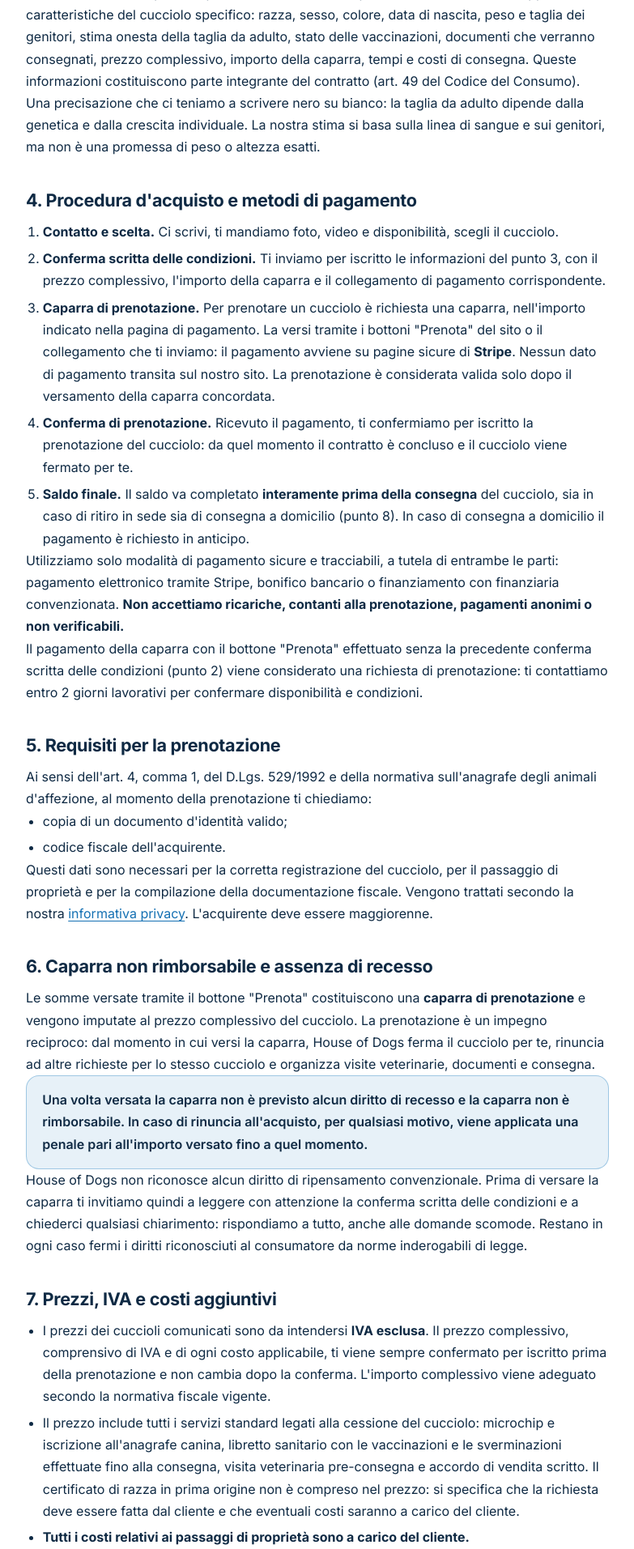
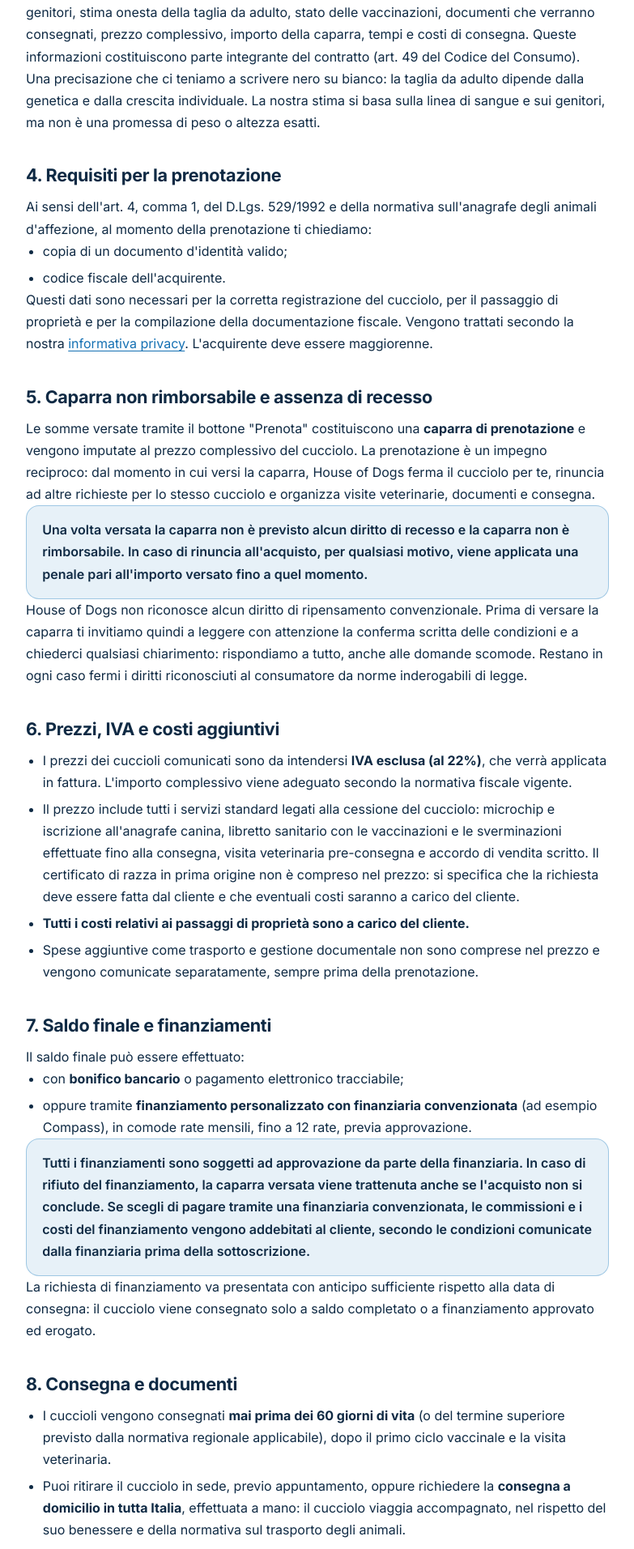
Before and after one commit to AlexTesta00/thehouseofdogs-site, a PHP site: page /termini.php in a window 1280 px wide. Shown: the part 1360-3273 px from the top of the page at 81% size, without its empty margins (248-1031 px from the left). Run offline with PHP 8.4, Linux system fonts and the light colour scheme; some libraries are stand-ins or nearby versions.

Commit message:
fix: update sale terms
- remove section 4 (purchase procedure and payment methods)
- renumber sections 5-14 to 4-13, fix TOC and internal cross-references
- prices: VAT exclusive (at 22%), applied in the invoice
- add full payment before delivery to buyer obligations

Co-Authored-By: Claude Opus 5 <noreply@anthropic.com>

```diff
--- a/site/termini.php
+++ b/site/termini.php
@@ -53,7 +53,6 @@
       <li><a href="#venditore">Chi vende</a></li>
       <li><a href="#ambito">Ambito e definizioni</a></li>
       <li><a href="#oggetto">Oggetto della vendita e informazioni sui cuccioli</a></li>
-      <li><a href="#procedura">Procedura d'acquisto e metodi di pagamento</a></li>
       <li><a href="#requisiti">Requisiti per la prenotazione</a></li>
       <li><a href="#caparra">Caparra non rimborsabile e assenza di recesso</a></li>
       <li><a href="#prezzi">Prezzi, IVA e costi aggiuntivi</a></li>
@@ -77,18 +76,7 @@
   <p>House of Dogs seleziona e vende cuccioli delle razze presentate sul sito: Barboncino Toy, Maltipoo Toy, Maltese Toy e Bassotto Kaninchen. Le foto e le descrizioni sul sito hanno valore illustrativo. Prima di qualsiasi prenotazione ti forniamo per iscritto (email o WhatsApp) le caratteristiche del cucciolo specifico: razza, sesso, colore, data di nascita, peso e taglia dei genitori, stima onesta della taglia da adulto, stato delle vaccinazioni, documenti che verranno consegnati, prezzo complessivo, importo della caparra, tempi e costi di consegna. Queste informazioni costituiscono parte integrante del contratto (art. 49 del Codice del Consumo).</p>
   <p>Una precisazione che ci teniamo a scrivere nero su bianco: la taglia da adulto dipende dalla genetica e dalla crescita individuale. La nostra stima si basa sulla linea di sangue e sui genitori, ma non è una promessa di peso o altezza esatti.</p>
 
-  <h2 id="procedura">4. Procedura d'acquisto e metodi di pagamento</h2>
-  <ol class="steps">
-    <li><strong>Contatto e scelta.</strong> Ci scrivi, ti mandiamo foto, video e disponibilità, scegli il cucciolo.</li>
-    <li><strong>Conferma scritta delle condizioni.</strong> Ti inviamo per iscritto le informazioni del punto 3, con il prezzo complessivo, l'importo della caparra e il collegamento di pagamento corrispondente.</li>
-    <li><strong>Caparra di prenotazione.</strong> Per prenotare un cucciolo è richiesta una caparra, nell'importo indicato nella pagina di pagamento. La versi tramite i bottoni "Prenota" del sito o il collegamento che ti inviamo: il pagamento avviene su pagine sicure di <strong>Stripe</strong>. Nessun dato di pagamento transita sul nostro sito. La prenotazione è considerata valida solo dopo il versamento della caparra concordata.</li>
-    <li><strong>Conferma di prenotazione.</strong> Ricevuto il pagamento, ti confermiamo per iscritto la prenotazione del cucciolo: da quel momento il contratto è concluso e il cucciolo viene fermato per te.</li>
-    <li><strong>Saldo finale.</strong> Il saldo va completato <strong>interamente prima della consegna</strong> del cucciolo, sia in caso di ritiro in sede sia di consegna a domicilio (punto 8). In caso di consegna a domicilio il pagamento è richiesto in anticipo.</li>
-  </ol>
-  <p>Utilizziamo solo modalità di pagamento sicure e tracciabili, a tutela di entrambe le parti: pagamento elettronico tramite Stripe, bonifico bancario o finanziamento con finanziaria convenzionata. <strong>Non accettiamo ricariche, contanti alla prenotazione, pagamenti anonimi o non verificabili.</strong></p>
-  <p>Il pagamento della caparra con il bottone "Prenota" effettuato senza la precedente conferma scritta delle condizioni (punto 2) viene considerato una richiesta di prenotazione: ti contattiamo entro 2 giorni lavorativi per confermare disponibilità e condizioni.</p>
-
-  <h2 id="requisiti">5. Requisiti per la prenotazione</h2>
+  <h2 id="requisiti">4. Requisiti per la prenotazione</h2>
   <p>Ai sensi dell'art. 4, comma 1, del D.Lgs. 529/1992 e della normativa sull'anagrafe degli animali d'affezione, al momento della prenotazione ti chiediamo:</p>
   <ul>
     <li>copia di un documento d'identità valido;</li>
@@ -96,20 +84,20 @@
   </ul>
   <p>Questi dati sono necessari per la corretta registrazione del cucciolo, per il passaggio di proprietà e per la compilazione della documentazione fiscale. Vengono trattati secondo la nostra <a href="privacy.php">informativa privacy</a>. L'acquirente deve essere maggiorenne.</p>
 
-  <h2 id="caparra">6. Caparra non rimborsabile e assenza di recesso</h2>
+  <h2 id="caparra">5. Caparra non rimborsabile e assenza di recesso</h2>
   <p>Le somme versate tramite il bottone "Prenota" costituiscono una <strong>caparra di prenotazione</strong> e vengono imputate al prezzo complessivo del cucciolo. La prenotazione è un impegno reciproco: dal momento in cui versi la caparra, House of Dogs ferma il cucciolo per te, rinuncia ad altre richieste per lo stesso cucciolo e organizza visite veterinarie, documenti e consegna.</p>
   <p class="warn">Una volta versata la caparra non è previsto alcun diritto di recesso e la caparra non è rimborsabile. In caso di rinuncia all'acquisto, per qualsiasi motivo, viene applicata una penale pari all'importo versato fino a quel momento.</p>
   <p>House of Dogs non riconosce alcun diritto di ripensamento convenzionale. Prima di versare la caparra ti invitiamo quindi a leggere con attenzione la conferma scritta delle condizioni e a chiederci qualsiasi chiarimento: rispondiamo a tutto, anche alle domande scomode. Restano in ogni caso fermi i diritti riconosciuti al consumatore da norme inderogabili di legge.</p>
 
-  <h2 id="prezzi">7. Prezzi, IVA e costi aggiuntivi</h2>
+  <h2 id="prezzi">6. Prezzi, IVA e costi aggiuntivi</h2>
   <ul>
-    <li>I prezzi dei cuccioli comunicati sono da intendersi <strong>IVA esclusa</strong>. Il prezzo complessivo, comprensivo di IVA e di ogni costo applicabile, ti viene sempre confermato per iscritto prima della prenotazione e non cambia dopo la conferma. L'importo complessivo viene adeguato secondo la normativa fiscale vigente.</li>
+    <li>I prezzi dei cuccioli comunicati sono da intendersi <strong>IVA esclusa (al 22%)</strong>, che verrà applicata in fattura. L'importo complessivo viene adeguato secondo la normativa fiscale vigente.</li>
     <li>Il prezzo include tutti i servizi standard legati alla cessione del cucciolo: microchip e iscrizione all'anagrafe canina, libretto sanitario con le vaccinazioni e le sverminazioni effettuate fino alla consegna, visita veterinaria pre-consegna e accordo di vendita scritto. Il certificato di razza in prima origine non è compreso nel prezzo: si specifica che la richiesta deve essere fatta dal cliente e che eventuali costi saranno a carico del cliente.</li>
     <li><strong>Tutti i costi relativi ai passaggi di proprietà sono a carico del cliente.</strong></li>
     <li>Spese aggiuntive come trasporto e gestione documentale non sono comprese nel prezzo e vengono comunicate separatamente, sempre prima della prenotazione.</li>
   </ul>
 
-  <h2 id="saldo">8. Saldo finale e finanziamenti</h2>
+  <h2 id="saldo">7. Saldo finale e finanziamenti</h2>
   <p>Il saldo finale può essere effettuato:</p>
   <ul>
     <li>con <strong>bonifico bancario</strong> o pagamento elettronico tracciabile;</li>
@@ -118,7 +106,7 @@
   <p class="warn">Tutti i finanziamenti sono soggetti ad approvazione da parte della finanziaria. In caso di rifiuto del finanziamento, la caparra versata viene trattenuta anche se l'acquisto non si conclude. Se scegli di pagare tramite una finanziaria convenzionata, le commissioni e i costi del finanziamento vengono addebitati al cliente, secondo le condizioni comunicate dalla finanziaria prima della sottoscrizione.</p>
   <p>La richiesta di finanziamento va presentata con anticipo sufficiente rispetto alla data di consegna: il cucciolo viene consegnato solo a saldo completato o a finanziamento approvato ed erogato.</p>
 
-  <h2 id="consegna">9. Consegna e documenti</h2>
+  <h2 id="consegna">8. Consegna e documenti</h2>
   <ul>
     <li>I cuccioli vengono consegnati <strong>mai prima dei 60 giorni di vita</strong> (o del termine superiore previsto dalla normativa regionale applicabile), dopo il primo ciclo vaccinale e la visita veterinaria.</li>
     <li>Puoi ritirare il cucciolo in sede, previo appuntamento, oppure richiedere la <strong>consegna a domicilio in tutta Italia</strong>, effettuata a mano: il cucciolo viaggia accompagnato, nel rispetto del suo benessere e della normativa sul trasporto degli animali.</li>
@@ -127,7 +115,7 @@
     <li>Il rischio di perimento del cucciolo passa a te con la consegna materiale. Se non fosse possibile effettuare la consegna nel giorno concordato per causa a te imputabile, concorderemo una nuova data; i costi documentati del secondo viaggio sono a tuo carico.</li>
   </ul>
 
-  <h2 id="garanzia">10. Garanzia legale e salute del cucciolo</h2>
+  <h2 id="garanzia">9. Garanzia legale e salute del cucciolo</h2>
   <p>Al cucciolo si applica la <strong>garanzia legale di conformità</strong> prevista dagli artt. 128-135 del Codice del Consumo, della durata di due anni dalla consegna, per i difetti esistenti al momento della consegna. Nel caso di un animale, per difetto di conformità si intendono in particolare patologie preesistenti alla consegna, accertate da un medico veterinario.</p>
   <ul>
     <li>Ti consigliamo di far visitare il cucciolo dal tuo veterinario di fiducia <strong>entro 7 giorni dalla consegna</strong>: è la verifica più utile per entrambi, e ti chiediamo di segnalarci subito qualsiasi rilievo.</li>
@@ -137,21 +125,22 @@
   </ul>
   <p>Per attivare la garanzia scrivici descrivendo il problema e allegando la documentazione veterinaria. Restiamo a disposizione, per tutta la vita del cane, per consigli su alimentazione, crescita e gestione.</p>
 
-  <h2 id="obblighi">11. Obblighi dell'acquirente</h2>
+  <h2 id="obblighi">10. Obblighi dell'acquirente</h2>
   <ul>
-    <li>Essere maggiorenne e fornire dati veritieri e completi, compresi documento d'identità e codice fiscale (punto 5).</li>
+    <li>Essere maggiorenne e fornire dati veritieri e completi, compresi documento d'identità e codice fiscale (punto 4).</li>
+    <li><strong>Il saldo va completato interamente prima della consegna</strong> del cucciolo.</li>
     <li>Completare il passaggio di proprietà presso l'anagrafe canina nei termini di legge, sostenendone i costi, e mantenere aggiornati i propri dati.</li>
     <li>Garantire al cucciolo cure, alimentazione, controlli veterinari e condizioni di vita adeguate, nel rispetto della normativa sulla tutela degli animali (tra cui la Legge 189/2004).</li>
     <li>Non cedere il cucciolo a terzi nei primi mesi senza prima avvisarci: se per qualsiasi motivo non potessi più tenerlo, preferiamo aiutarti a trovare la soluzione migliore per lui.</li>
   </ul>
 
-  <h2 id="impossibilita">12. Se qualcosa impedisce la consegna</h2>
+  <h2 id="impossibilita">11. Se qualcosa impedisce la consegna</h2>
   <p>Se prima della consegna il cucciolo prenotato dovesse ammalarsi, risultare non idoneo alla cessione o venire a mancare, te lo comunichiamo subito e puoi scegliere tra la restituzione integrale di quanto versato <strong>(caparra esclusa)</strong>, entro 14 giorni, e la prenotazione di un altro cucciolo di pari valore, con conguaglio se necessario. Lo stesso vale per eventi di forza maggiore che rendano impossibile la consegna.</p>
 
-  <h2 id="sito">13. Uso del sito e contenuti</h2>
-  <p>I testi, le foto e il marchio presenti sul sito sono di House of Dogs e non possono essere copiati o riutilizzati senza autorizzazione scritta. Le foto dei cuccioli nelle schede delle razze sono reali; il video e le immagini di apertura sono contenuti generati digitalmente a scopo illustrativo. Le informazioni sul sito possono essere aggiornate in qualsiasi momento; la disponibilità dei cuccioli viene sempre confermata nel contatto diretto. Il sito presenta i cuccioli, raccoglie richieste di contatto e rimanda alle pagine di pagamento: le prenotazioni sono concluse secondo la procedura del punto 4.</p>
+  <h2 id="sito">12. Uso del sito e contenuti</h2>
+  <p>I testi, le foto e il marchio presenti sul sito sono di House of Dogs e non possono essere copiati o riutilizzati senza autorizzazione scritta. Le foto dei cuccioli nelle schede delle razze sono reali; il video e le immagini di apertura sono contenuti generati digitalmente a scopo illustrativo. Le informazioni sul sito possono essere aggiornate in qualsiasi momento; la disponibilità dei cuccioli viene sempre confermata nel contatto diretto. Il sito presenta i cuccioli, raccoglie richieste di contatto e rimanda alle pagine di pagamento: le prenotazioni sono concluse secondo le presenti condizioni.</p>
 
-  <h2 id="legge">14. Legge applicabile, foro e controversie</h2>
+  <h2 id="legge">13. Legge applicabile, foro e controversie</h2>
   <p>Queste condizioni sono regolate dalla legge italiana. Per ogni controversia con un consumatore è competente il giudice del luogo di residenza o domicilio del consumatore, se situato in Italia (art. 66-bis del Codice del Consumo). Prima di rivolgersi al giudice, le parti si impegnano a cercare una soluzione amichevole; il consumatore può inoltre rivolgersi a un organismo di risoluzione alternativa delle controversie (ADR) ai sensi degli artt. 141 e seguenti del Codice del Consumo. Nulla in queste condizioni limita i diritti inderogabili riconosciuti al consumatore dalla legge.</p>
 
   <p class="mt-8 italic text-center font-medium" style="color:var(--text-secondary)">"Scegliere House of Dogs significa affidarsi a esperienza, trasparenza e amore per ciò che facciamo: accompagniamo ogni famiglia nel percorso di scelta e accoglienza del cucciolo perfetto."</p>
```
